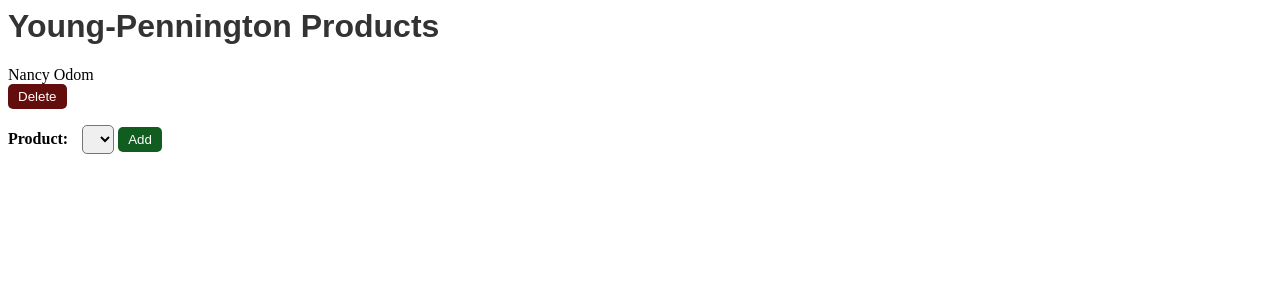
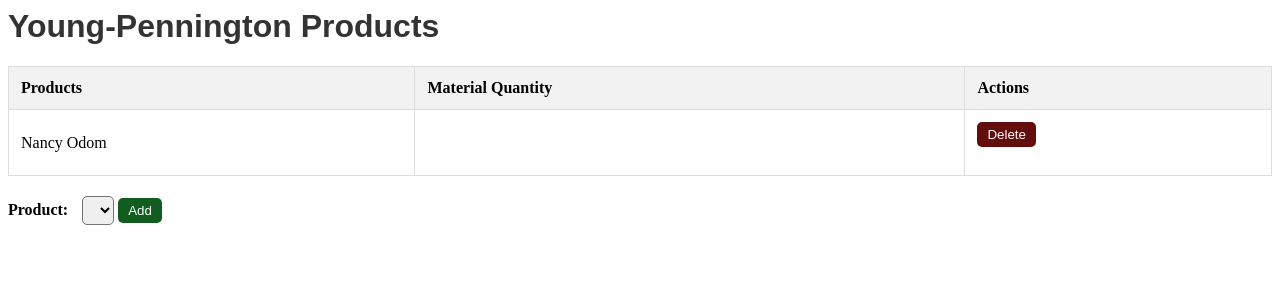
Before and after one commit to fikrirohizam/inventoryApp, a Django app: page /inventoryapp/products-list/1 in a window 1280 px wide. Shown: the top 300 px of the page. Run offline with Django 4.2, Linux system fonts and the light colour scheme; data comes from the database, SQL or seed files in the repository; tables that the repository leaves empty hold one stand-in row (values such as "Sample post"); lists and menus that the app fills with data are empty.

Commit message:
improve UI for store products html

```diff
--- a/inventoryApp/templates/store_products.html
+++ b/inventoryApp/templates/store_products.html
@@ -3,18 +3,37 @@
 
 <h1>{{ store.store_name }} Products</h1>
 
-<ul>
+<table class="table">
+  <thead>
+    <tr>
+      <th>Products</th>
+      <th>Material Quantity</th>
+      <th>Actions</th>
+    </tr>
+  </thead>
+  <tbody>
     {% for product in products %}
-  <li>{{ product.name }}
+    <tr>
+      <td>{{ product.name }}</td>
+      <td>{% for material_quantity in product.material_quantity.all %}
+        {{ material_quantity.ingredient.name }}({{ material_quantity.quantity }})<br>
+        {% endfor %}</td>
+      <td>
         <form method="POST" action="{% url 'delete_product' store_id=store.pk product_id=product.pk %}">
           {% csrf_token %}
           <input type="submit" value="Delete">
         </form>
-  </li>
+      </td>
+    </tr>
     {% empty %}
-  <li>No products found.</li>
+    <tr>
+      <td colspan="4">No products found.</td>
+    </tr>
     {% endfor %}
-</ul>
+  </tbody>
+</table>
+
+
 
 <form method="POST" action="{% url 'add_product' store_id=store.pk %}">
   {% csrf_token %}
```
Lines whose indentation alone changed are shown as unchanged.
